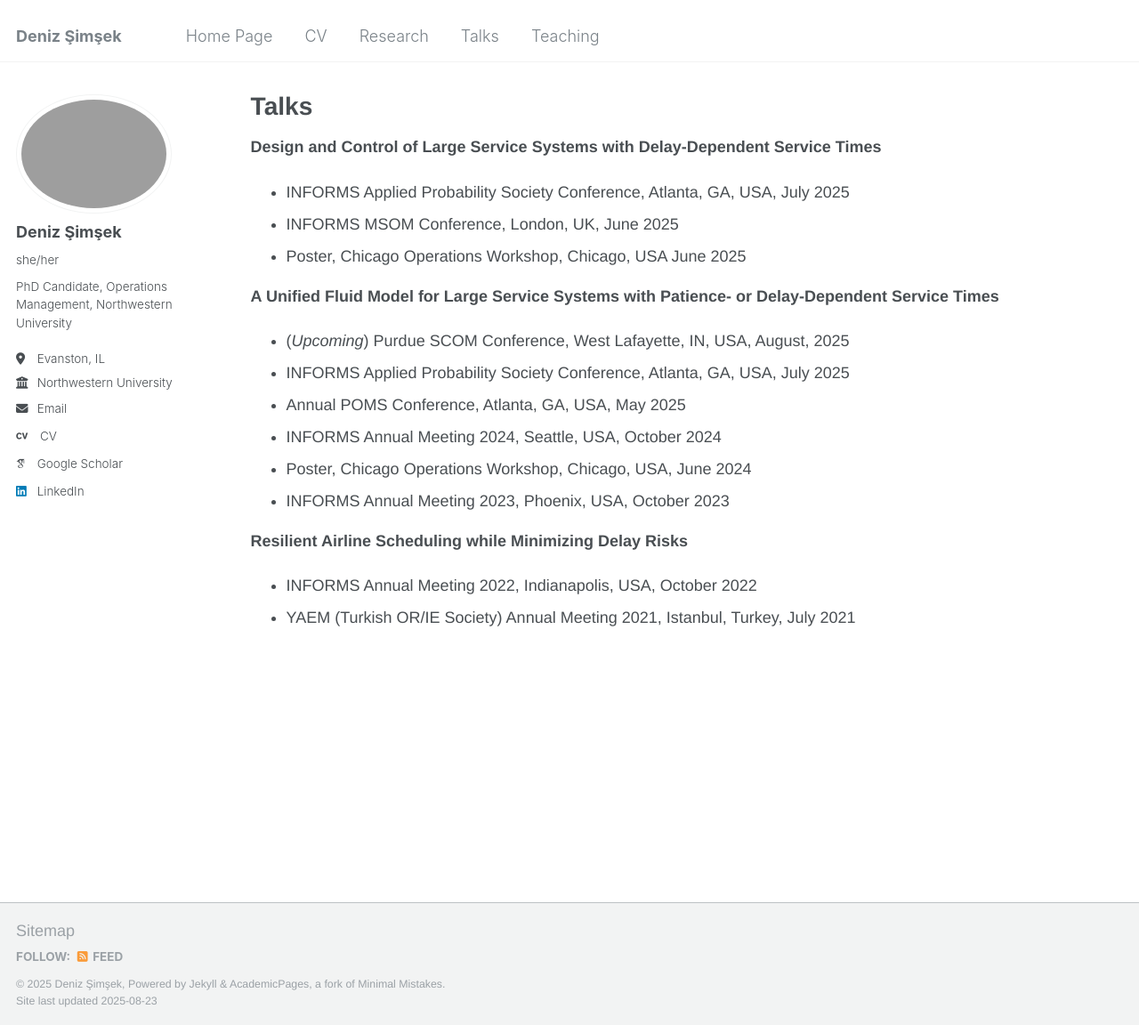
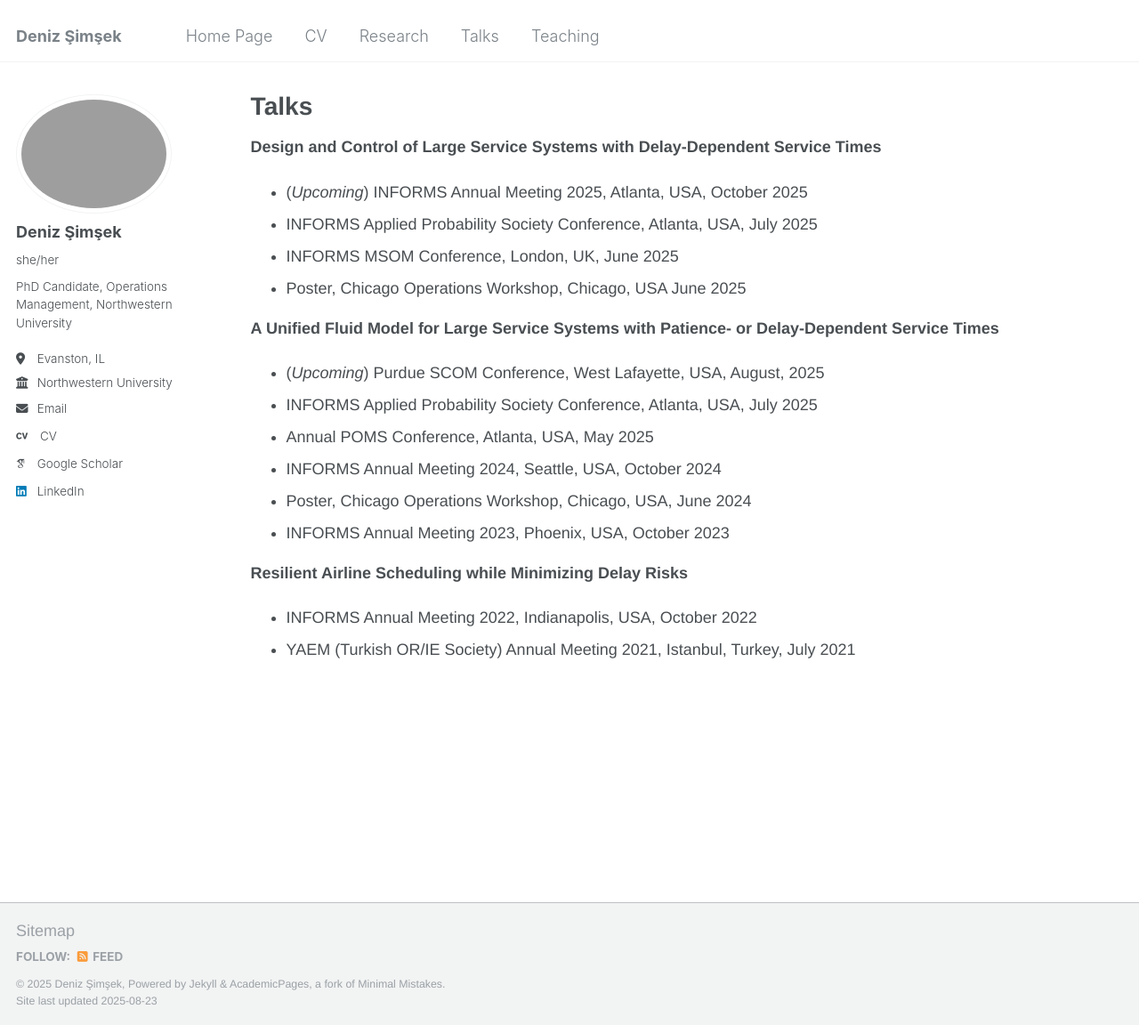
Before and after one commit to deniz-simsek/deniz-simsek.github.io, a Jekyll site: the page built from _pages/talks.md, in a window 1280 px wide and 1152 px high. Shown: the whole window at 89% size. Built offline with Jekyll 4.4.1, drawn with Linux system fonts in a browser that asks for light colours; some web fonts are replaced.

Commit message:
Update talks.md

```diff
--- a/_pages/talks.md
+++ b/_pages/talks.md
@@ -8,14 +8,15 @@ redirect_from:
 ---
 
 **Design and Control of Large Service Systems with Delay-Dependent Service Times**
-  * INFORMS Applied Probability Society Conference, Atlanta, GA, USA, July 2025
+  * (_Upcoming_) INFORMS Annual Meeting 2025, Atlanta, USA, October 2025
+  * INFORMS Applied Probability Society Conference, Atlanta, USA, July 2025
   * INFORMS MSOM Conference, London, UK, June 2025
   * Poster, Chicago Operations Workshop, Chicago, USA June 2025
 
 **A Unified Fluid Model for Large Service Systems with Patience- or Delay-Dependent Service Times**
-  * (_Upcoming_) Purdue SCOM Conference, West Lafayette, IN, USA, August, 2025
-  * INFORMS Applied Probability Society Conference, Atlanta, GA, USA, July 2025
-  * Annual POMS Conference, Atlanta, GA, USA, May 2025
+  * (_Upcoming_) Purdue SCOM Conference, West Lafayette, USA, August, 2025
+  * INFORMS Applied Probability Society Conference, Atlanta, USA, July 2025
+  * Annual POMS Conference, Atlanta, USA, May 2025
   * INFORMS Annual Meeting 2024, Seattle, USA, October 2024
   * Poster, Chicago Operations Workshop, Chicago, USA, June 2024
   * INFORMS Annual Meeting 2023, Phoenix, USA, October 2023
```
